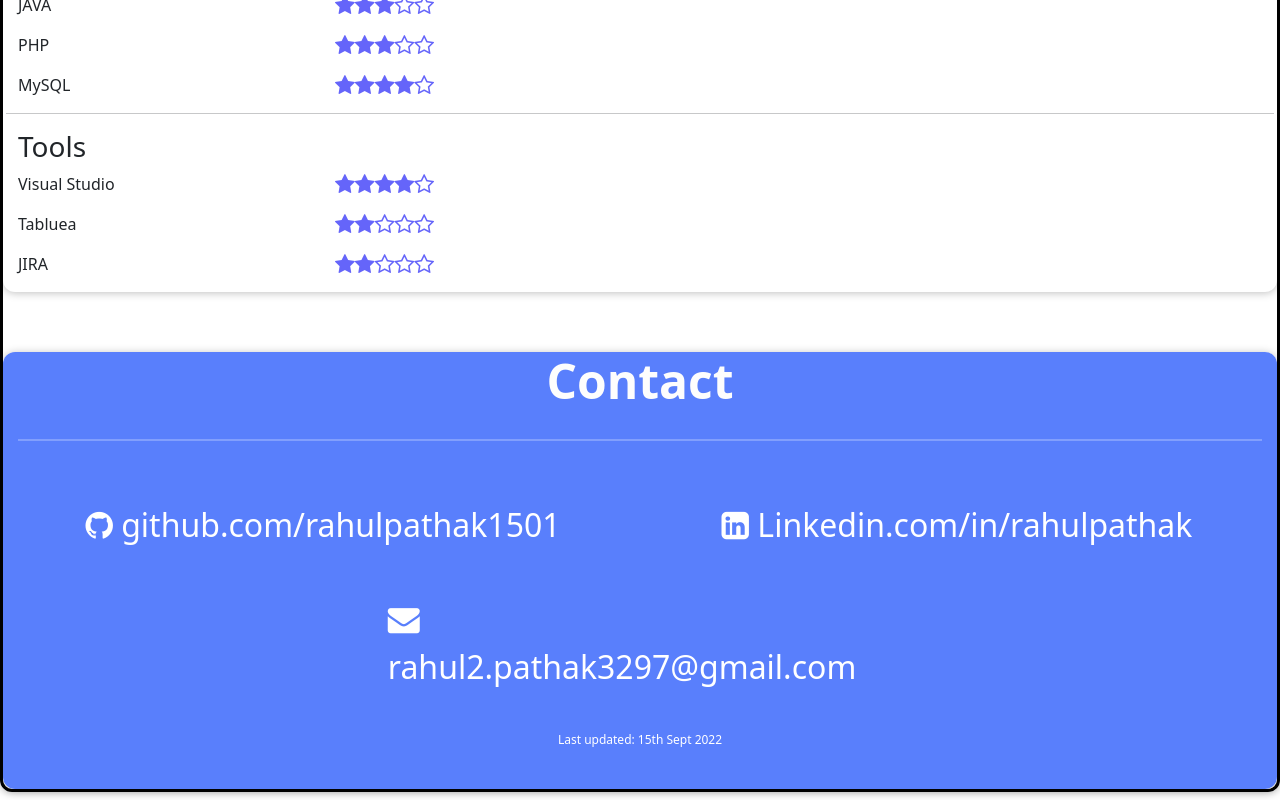
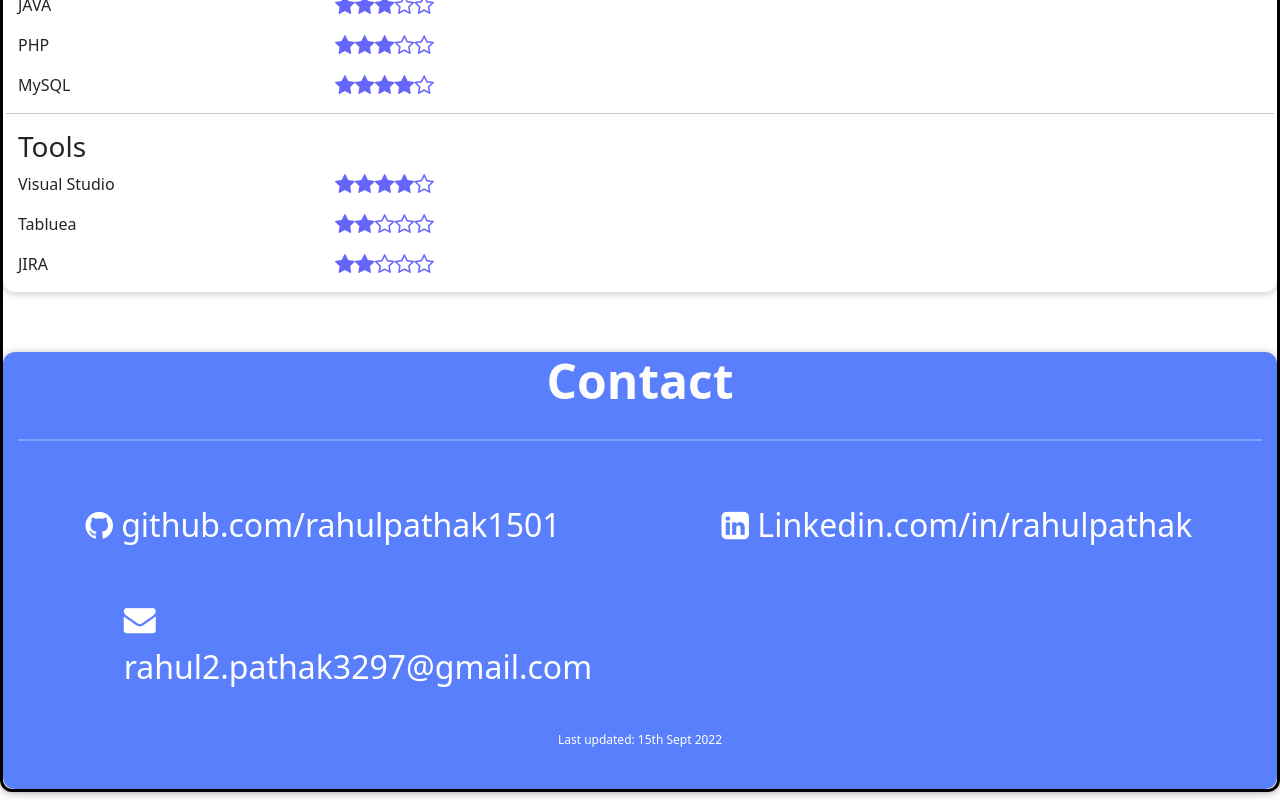
Before and after one commit to rahulpathak1501/rahul143com, a React (Create React App) app: page / in a window 1280 px wide. Shown: the part 3190-3990 px from the top of the page. Built offline with nearby package versions, Linux system fonts and the light colour scheme.

Commit message:
new commit for abotpage

```diff
--- a/src/components/Contact.js
+++ b/src/components/Contact.js
@@ -39,7 +39,7 @@ function Contact() {
           </Col>
         </Row>
         <Row>
-          <Col></Col>
+          <Col md={1}></Col>
           <Col md={5}>
             <a
               target="_blank"
@@ -53,7 +53,7 @@ function Contact() {
               </Row>
             </a>
           </Col>
-          <Col></Col>
+          <Col md={1}></Col>
         </Row>
         <br />
         <p className={classes.update}>Last updated: 15th Sept 2022</p>
```
